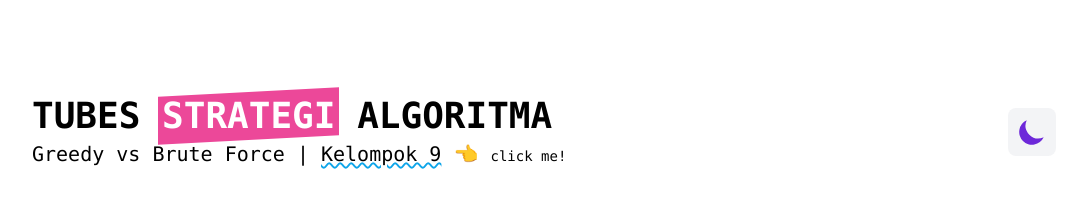
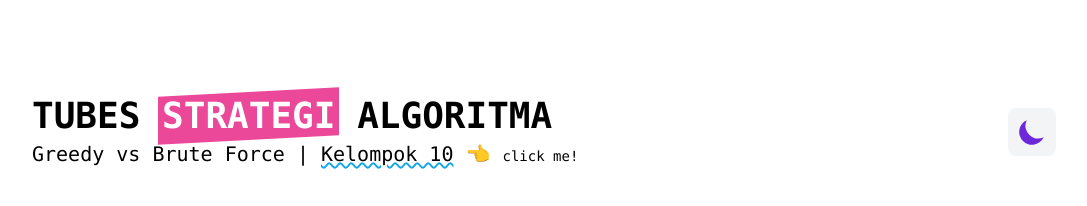
Before and after one commit to gagassurya19/tubes-strategi-algoritma, a Next.js app: page / in a window 1280 px wide. Shown: the top 206 px of the page, without its empty margins (96-1183 px from the left). Built offline with nearby package versions, Linux system fonts and the light colour scheme.

Commit message:
Update header.js kelompok 9 -> kelompok 10

```diff
--- a/src/app/components/header.js
+++ b/src/app/components/header.js
@@ -49,7 +49,7 @@ export default function Header() {
               className="underline decoration-sky-500 decoration-wavy hover:decoration-solid hover:cursor-pointer"
               onClick={() => handleClick()}
             >
-              Kelompok 9
+              Kelompok 10
             </a>
             {" "}👈{" "}<span className="text-sm">click me!</span>
           </p>
```
